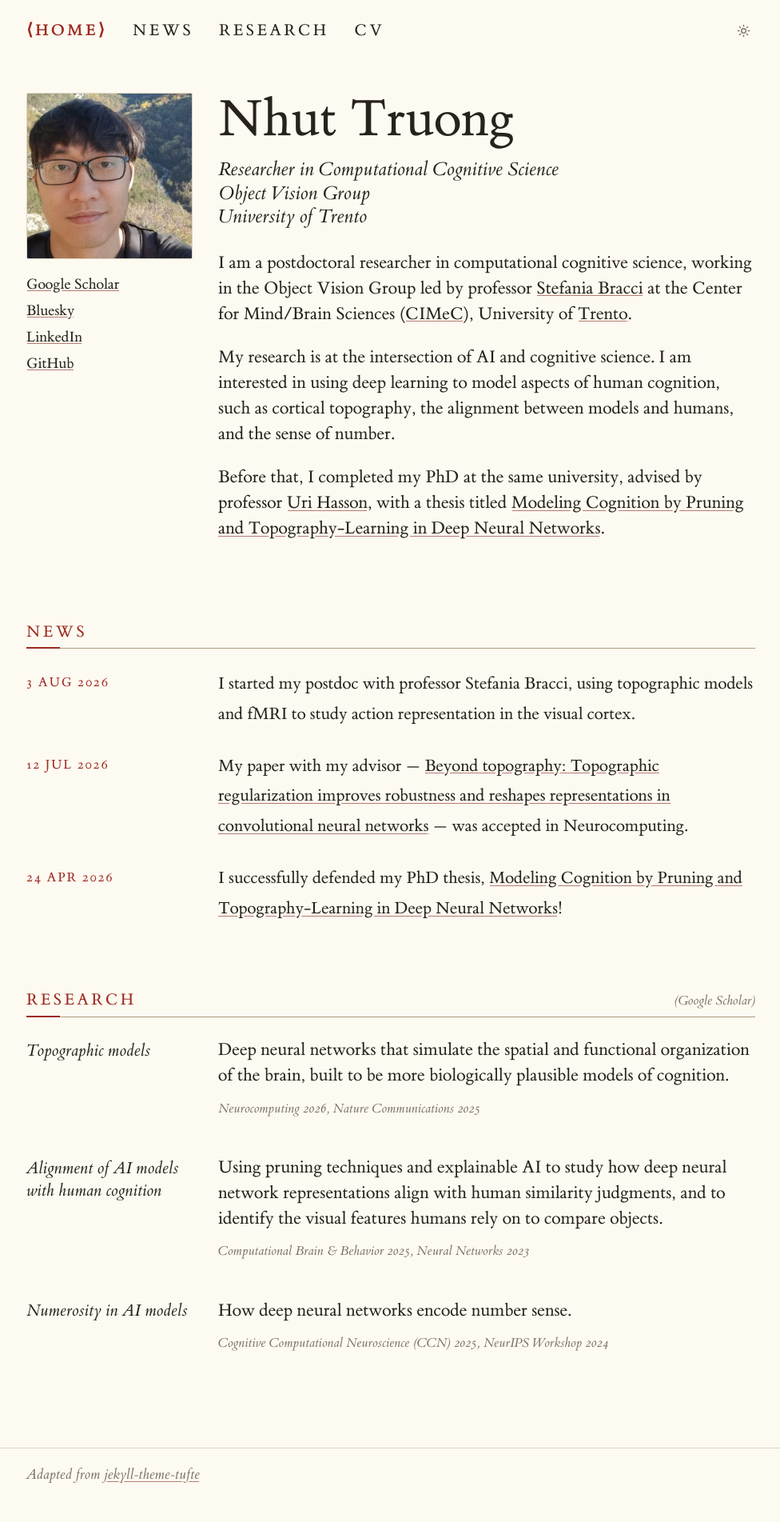
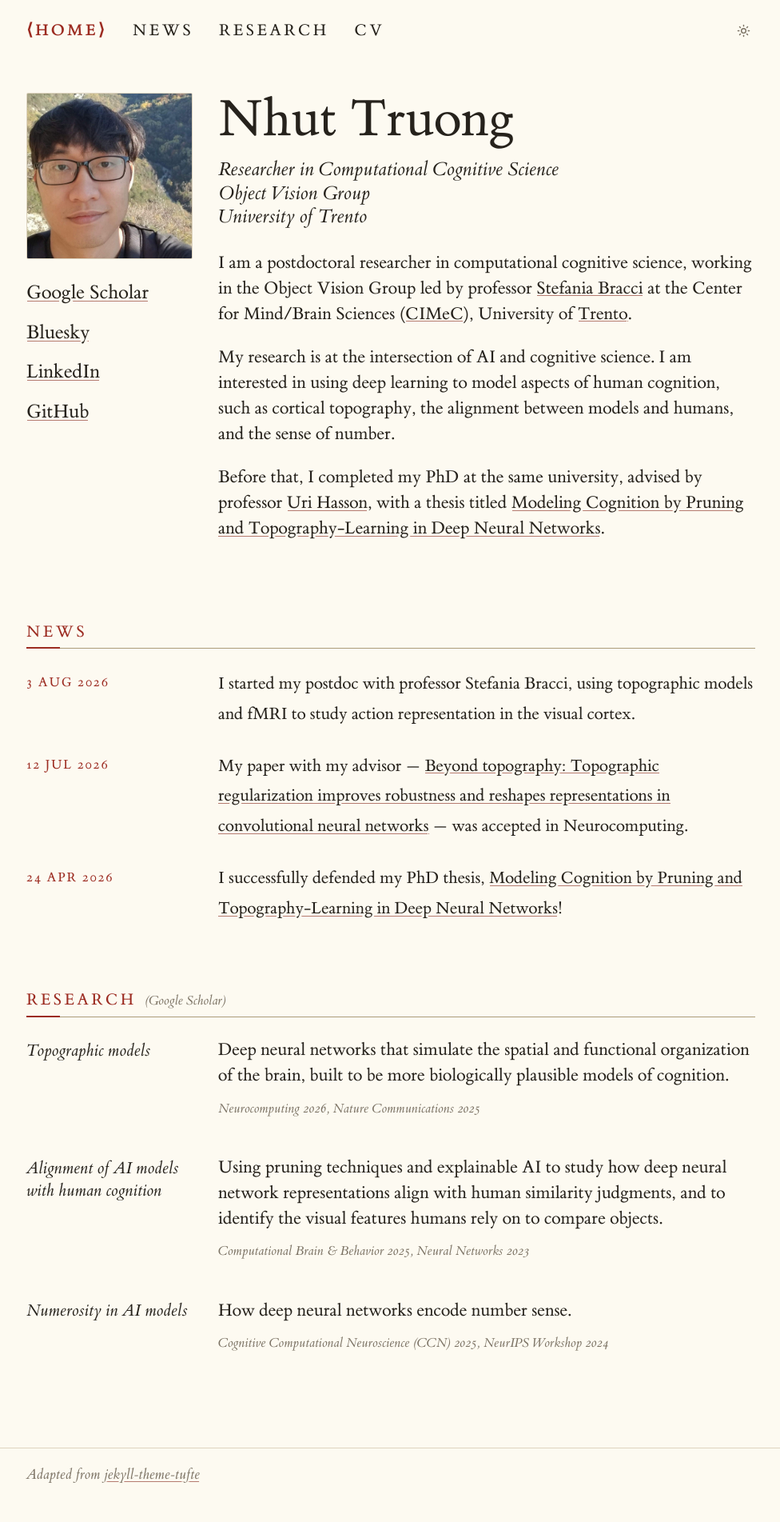
Before and after one commit to tlmnhut/tlmnhut.github.io, a Jekyll site: the page built from _pages/about.md, in a window 1280 px wide. Shown: the whole page at 80% size, without its empty margins (151-1127 px from the left). Built offline with Jekyll 4.4.1, drawn with Linux system fonts in a browser that asks for light colours.

Commit message:
Bigger profile links; bring the Scholar link next to Research
- .profile-links: 1.18rem -> 1.55rem, line-height 1.75 -> 2, a bit more space
  above the list. "Google Scholar" (the longest label) still leaves ~25% of
  the rail's width to spare at every breakpoint (measured 153px of 208px at
  1400px wide) -- comfortable room, not a squeeze.
- .section-title: dropped `justify-content: space-between`. On a wide desktop
  row that put "(Google Scholar)" at the far right edge, a few hundred pixels
  from "RESEARCH" -- baseline-aligned with it, technically, but so far away it
  read as a stray label rather than something annotating the heading. It now
  sits right beside the word, gap reduced from 1rem to 0.65rem, matching the
  inline "Research (Google Scholar)" shape from the original request rather
  than the split layout I'd designed instead.

Verified in headless Chrome at 345/685/985px: 4 profile links at every width,
no overflow; the Scholar link visibly adjacent to RESEARCH rather than pushed
to the row's far end.

Co-Authored-By: Claude Sonnet 5 <noreply@anthropic.com>

```diff
--- a/_sass/_site.scss
+++ b/_sass/_site.scss
@@ -170,15 +170,16 @@
   margin: 0 0 1.1rem;
 }
 
-// One link per line, stacked under the photo so the left column carries
-// something alongside the bio instead of running empty.
+// One link per line, stacked under the photo. Sized up a step from body
+// running text (rather than matching it) so the list reads as a deliberate
+// block filling the rail beside the photo, not an afterthought under it.
 .profile-links {
   list-style: none;
-  margin: 0.9rem 0 0;
+  margin: 1.1rem 0 0;
   padding: 0;
   font-family: $ui-font;
-  font-size: 1.18rem;
-  line-height: 1.75;
+  font-size: 1.55rem;
+  line-height: 2;
 
   li { padding-left: 0; margin-top: 0; }
   a { white-space: nowrap; }
@@ -190,8 +191,7 @@
 .section-title {
   display: flex;
   align-items: baseline;
-  justify-content: space-between;
-  gap: 1rem;
+  gap: 0.65rem;
   font-family: $ui-font;
   font-style: normal;
   font-size: 1.3rem;
@@ -218,7 +218,9 @@
   }
 }
 
-// The optional "(Google Scholar)" link riding the same baseline, right-aligned.
+// The optional "(Google Scholar)" link, riding right alongside the label
+// rather than pushed to the far end of a wide row -- at desktop widths that
+// left it stranded, disconnected from the heading it was meant to annotate.
 // Deliberately unlike the label: normal case, no tracking, no rubric colour --
 // it names a source, it isn't itself a structural mark.
 .section-title-aux {
```
